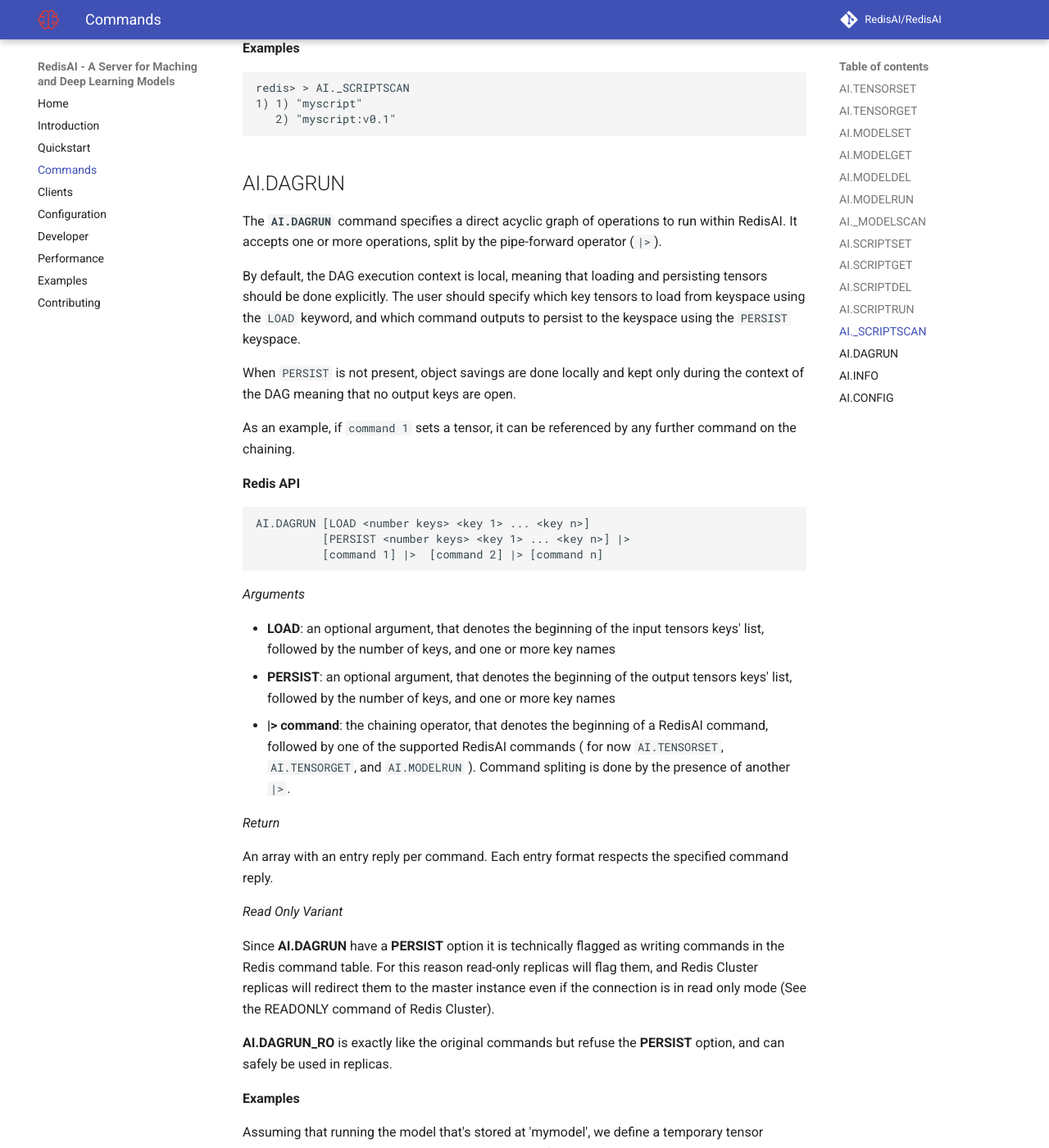
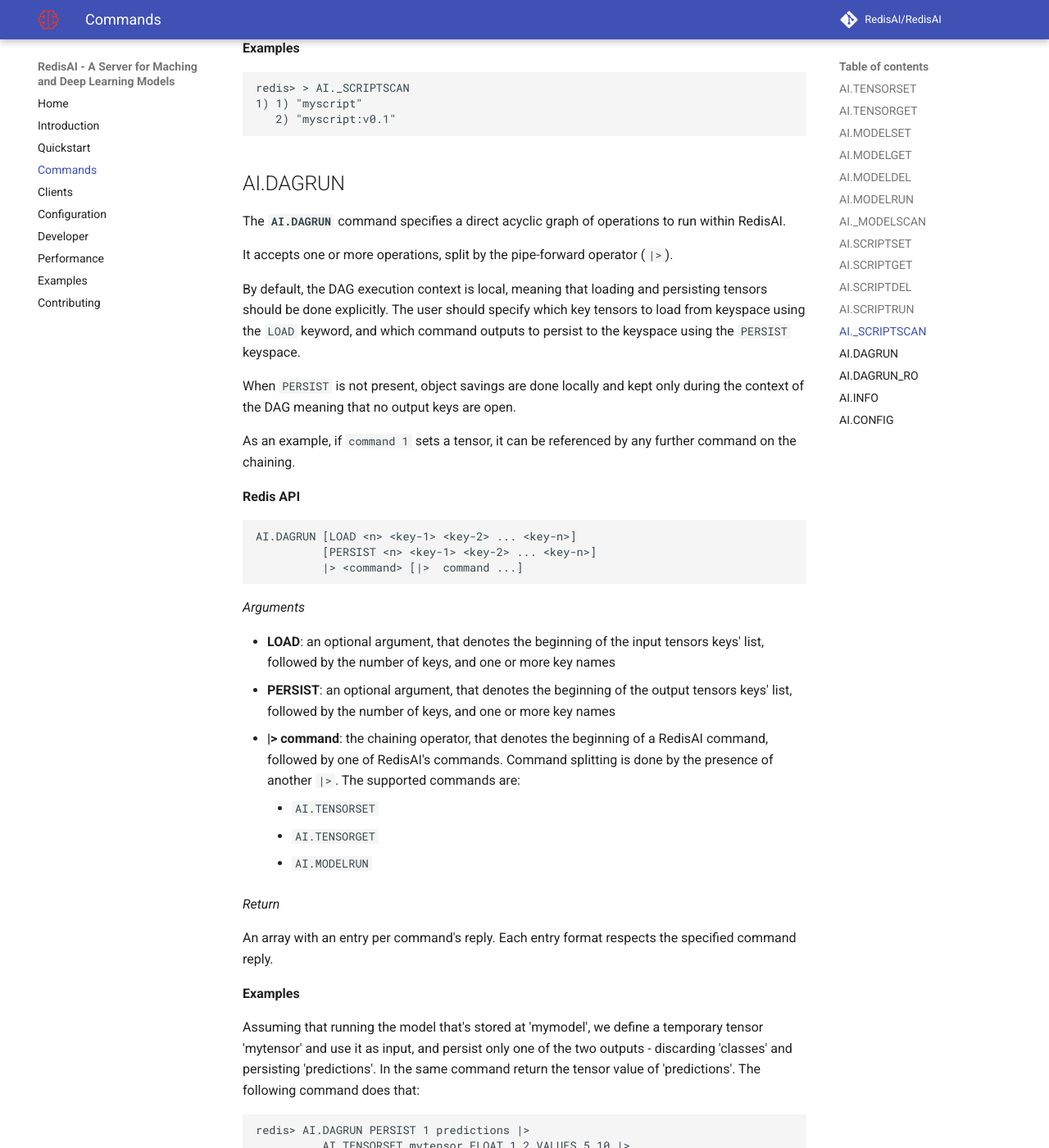
Before and after one commit to RedisAI/RedisAI, an MkDocs documentation site: the page built from docs/commands.md, in a window 1280 px wide and 1400 px high, scrolled down 12399 px. Shown: the whole window at 82% size. Built offline with MkDocs 1.6.1 and Material for MkDocs 9.7.7, drawn with Linux system fonts in a browser that asks for light colours; formulas are drawn with MathJax 3; comment, search, counter and statistics services are not loaded; some of the changed text lies outside the part shown.

Commit message:
Tweeks pt. 1

````diff
--- a/docs/commands.md
+++ b/docs/commands.md
@@ -175,7 +175,7 @@
     * **GPU**: a GPU device
 * **TAG**: an optional string for tagging the model such as a version number or any arbitrary identifier
 * **BATCHSIZE**: when provided with an `n` that is greater than 0, the engine will batch incoming requests from multiple clients that use the model with input tensors of the same shape. When `AI.MODELRUN` is called the requests queue is visited and input tensors from compatible requests are concatenated along the 0th (batch) dimension until `n` is exceeded. The model is then run for the entire batch and the results are unpacked back to the individual requests unblocking their respective clients. If the batch size of the inputs to of first request in the queue exceeds `BATCHSIZE`, the request is served immediately (default value: 0).
-* **MINBATCHSIZE**: when provided with an `m` that is greater than 0, the engine will postpone calls to `AI.MODELRUN` until the batch's size had reached `m`. This is primarily used to force batching during testing, but it can also be used under normal operation. In this case, note that requests for which `m` is not reached will hang indefinitely (defai;t value: 0).
+* **MINBATCHSIZE**: when provided with an `m` that is greater than 0, the engine will postpone calls to `AI.MODELRUN` until the batch's size had reached `m`. This is primarily used to force batching during testing, but it can also be used under normal operation. In this case, note that requests for which `m` is not reached will hang indefinitely (default value: 0).
 * **INPUTS**: one or more names of the model's input nodes (applicable only for TensorFlow models)
 * **OUTPUTS**: one or more names of the model's output nodes (applicable only for TensorFlow models)
 * **model**: the Protobuf-serialized model. Since Redis supports strings up to 512MB, blobs for very large models need to be chunked, e.g. `BLOB chunk1 chunk2 ...`.
@@ -317,7 +317,7 @@
 
 _Return_
 
-An array with an entry per model. Each entry is a an array with two entries:
+An array with an entry per model. Each entry is an array with two entries:
 
 1. The model's key name as a String
 1. The model's tag as a String
@@ -496,7 +496,7 @@
 
 _Return_
 
-An array with an entry per script. Each entry is a an array with two entries:
+An array with an entry per script. Each entry is an array with two entries:
 
 1. The script's key name as a String
 1. The script's tag as a String
@@ -511,8 +511,8 @@
 
 ## AI.DAGRUN
 The **`AI.DAGRUN`** command specifies a direct acyclic graph of operations to run within RedisAI.
+
 It accepts one or more operations, split by the pipe-forward operator (`|>`).
-
 
 By default, the DAG execution context is local, meaning that loading and persisting tensors should be done explicitly. The user should specify which key tensors to load from keyspace using the `LOAD` keyword, and which command outputs to persist to the keyspace using the `PERSIST` keyspace.
 
@@ -524,27 +524,23 @@
 **Redis API**
 
 ```
-AI.DAGRUN [LOAD <number keys> <key 1> ... <key n>]
-          [PERSIST <number keys> <key 1> ... <key n>] |>
-          [command 1] |>  [command 2] |> [command n]
+AI.DAGRUN [LOAD <n> <key-1> <key-2> ... <key-n>]
+          [PERSIST <n> <key-1> <key-2> ... <key-n>]
+          |> <command> [|>  command ...]
 ```
 
 _Arguments_
 
 * **LOAD**: an optional argument, that denotes the beginning of the input tensors keys' list, followed by the number of keys, and one or more key names
 * **PERSIST**: an optional argument, that denotes the beginning of the output tensors keys' list, followed by the number of keys, and one or more key names
-* **|> command**: the chaining operator, that denotes the beginning of a RedisAI command, followed by one of the supported RedisAI commands ( for now `AI.TENSORSET`, `AI.TENSORGET`, and `AI.MODELRUN` ). Command spliting is done by the presence of another `|>`.
+* **|> command**: the chaining operator, that denotes the beginning of a RedisAI command, followed by one of RedisAI's commands. Command splitting is done by the presence of another `|>`. The supported commands are:
+    * `AI.TENSORSET`
+    * `AI.TENSORGET`
+    * `AI.MODELRUN`
 
 _Return_
 
-An array with an entry reply per command. Each entry format respects the specified command reply.
-
-_Read Only Variant_
-
-Since **AI.DAGRUN** have a **PERSIST** option it is technically flagged as writing commands in the Redis command table. For this reason read-only replicas will flag them, and Redis Cluster replicas will redirect them to the master instance even if the connection is in read only mode (See the READONLY command of Redis Cluster).
-
-**AI.DAGRUN_RO** is exactly like the original commands but refuse the **PERSIST** option, and can safely be used in replicas.
-
+An array with an entry per command's reply. Each entry format respects the specified command reply.
 
 **Examples**
 
````
Also changed, not shown: other parts of docs/commands.md (+20 -10 lines), docs/index.md (+2 -2 lines), docs/intro.md (+10 -10 lines), docs/quickstart.md (+1 -1 lines).
